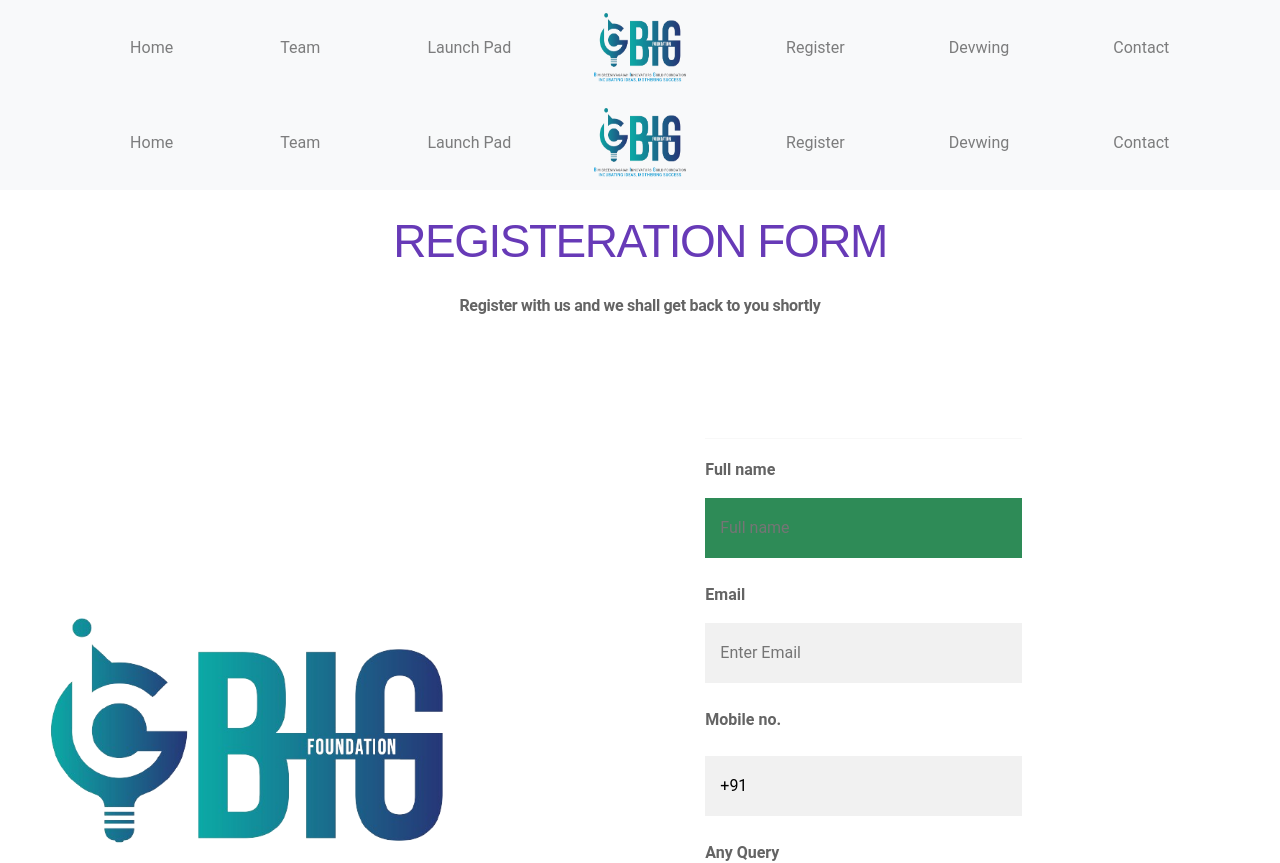
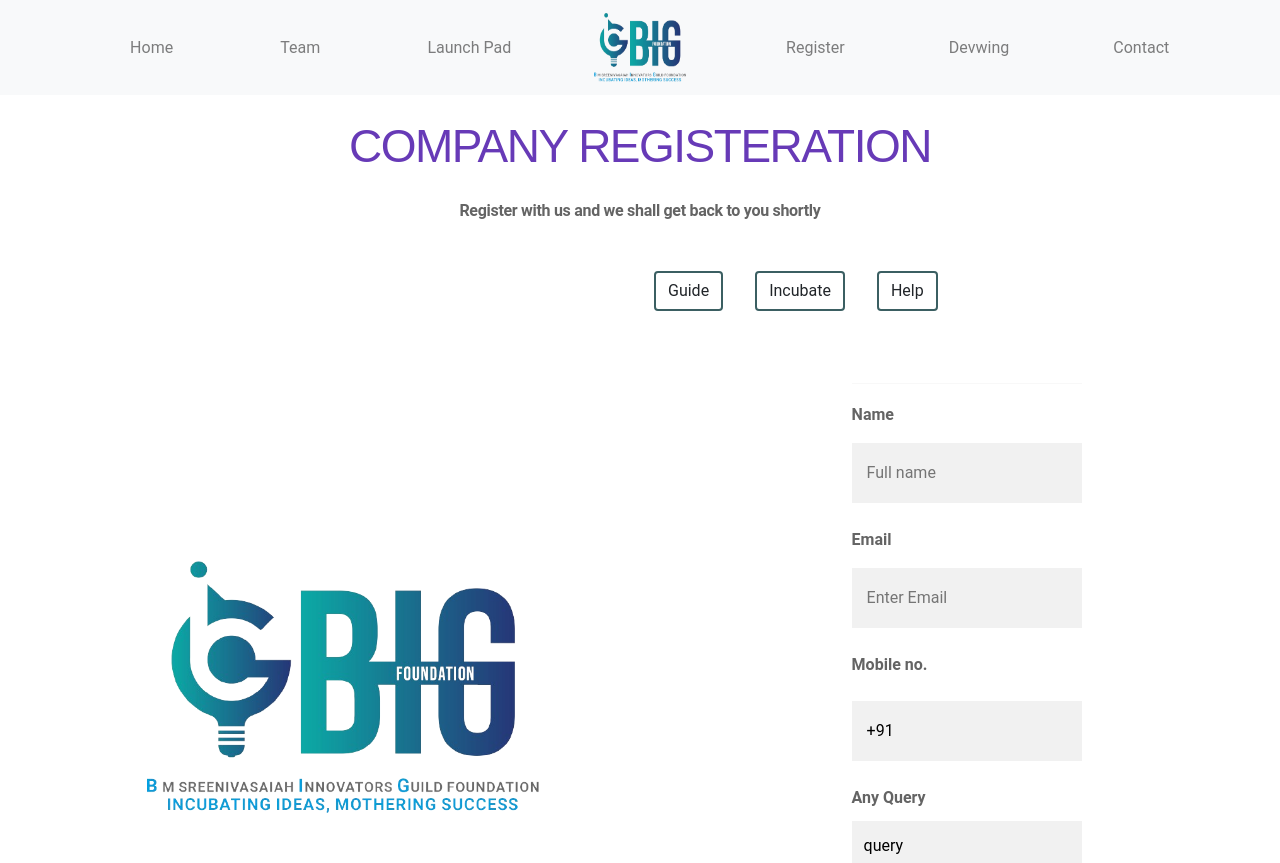
Before and after one commit to dhawansolanki/BigFoundation-Frontend, a React (Create React App) app: page /RegisterCompany in a window 1280 px wide. Shown: the top 863 px of the page. Built offline with nearby package versions, Linux system fonts and the light colour scheme.

Commit message:
completd registration pages structure

```diff
--- a/package.json
+++ b/package.json
@@ -7,6 +7,9 @@
     "@testing-library/react": "^13.4.0",
     "@testing-library/user-event": "^13.5.0",
     "bootstrap": "^5.3.2",
+    "boxicons": "^2.1.4",
+    "lucide": "^0.312.0",
+    "lucide-react": "^0.312.0",
     "react": "^18.2.0",
     "react-dom": "^18.2.0",
     "react-router-dom": "^6.21.2",
--- a/src/pages/Register1/Register1.css
+++ b/src/pages/Register1/Register1.css
@@ -1,4 +1,15 @@
-
+body{
+    margin: 0;
+    padding: 0;
+    box-sizing: border-box;
+}
+html,body{
+    display: grid;
+    height: 100%;
+    width: 100%;
+    place-items: centre;
+    /* background: -webkit-linear-gradient(left,#a445b2,#fa4299); */
+}
 .register-header{
     display: flex;
     justify-content: center;
@@ -13,9 +24,36 @@
     align-items: center;
     justify-content: center;
 }
+.register-form{
+    flex: 1.2;
+}
 .register-image img{
-    margin-left: 23px;
+    margin-left: 2rem;
+    max-width: 60%;
+    max-height: 60%;
 }
-.form{
-    border: none;
+
+.main-content{
+    display: flex;
+    flex-direction: row-reverse;
 }
+.register{
+    display: flex;
+    flex-direction: column;
+}
+.form-btn{
+    display: flex;
+    flex-direction: row;
+    gap: 2rem;
+}
+.btn{
+    max-width: 30%;
+    display: flex;
+    border: 2px solid rgb(59, 95, 98);
+    /* background: rgb(229, 229, 116); */
+}
+.register-image{
+    display: flex;
+    justify-content: center;
+    align-items: center;
+}
--- a/src/pages/Register1/RegisterAlumini.js
+++ b/src/pages/Register1/RegisterAlumini.js
@@ -1,15 +1,14 @@
 import React from 'react'
 import "./Register1.css"
-import Header from '../../Components/Header/Header'
-import Footer from '../../Components/Footer/Footer'
+
 
 const RegisterAlumini = () => {
   return (
     <div>
       <>
-        <Header/>
+
         <div className="register-header">
-        <h1 id="heading">Registeration Form</h1>
+        <h1 id="heading">Alumini Registeration</h1>
         <p>Register with us and we shall get back to you shortly</p>
     </div>
     <section className='register'>
@@ -26,7 +25,7 @@
                         <div className="container">
                             <hr />
                             <label for="first name"><b>Full name</b></label>
-                            <input style={{backgroundColor:"seagreen"}} type="text" name="Full name" placeholder="Full name" size="15" required />
+                            <input type="text" name="Full name" placeholder="Full name" size="15" required />
                             <label for="email"><b>Email</b></label>
                             <input type="text" placeholder="Enter Email" name="email" required />
                             <label>
@@ -53,7 +52,6 @@
             <img src="\bigf.png" alt='logo' />
     </section>
     </section>
-    <Footer/>
       </>
     </div>
   )
--- a/src/pages/Register1/RegisterCompany.js
+++ b/src/pages/Register1/RegisterCompany.js
@@ -1,32 +1,45 @@
 import React from 'react'
 import "./Register1.css"
-import Header from '../../Components/Header/Header'
-import Footer from '../../Components/Footer/Footer'
+import { useState } from 'react';
+
 
 const RegisterCompany = () => {
+
+    const [activeForm, setActiveForm] = useState("form1");
+
+    const showForm = (formId) => {
+        setActiveForm(formId);
+    };
     return (
         <div>
             <>
-        <Header/>
+
                 <div className="register-header">
-        <h1 id="heading">Registeration Form</h1>
+                    <h1 id="heading">Company Registeration</h1>
                     <p>Register with us and we shall get back to you shortly</p>
                 </div>
-    <section className='register'>
+                <div className="main-content">
 
                     {/*----Right Section----*/}
                     <section className='register-form'>
+                        <div className="form-btn">
+                        <button className='btn' onClick={() => showForm('form1')}>Guide</button>
+                        <button className='btn' onClick={() => showForm('form2')}>Incubate</button>
+                        <button className='btn' onClick={() => showForm('form3')}>Help</button>
+                        </div>
+                        {/* Form 1 */}
+                        {activeForm === 'form1' && (
                             <div className="container-fluid">
                                 <div className="row justify-content-center">
                                     <div className="col-11 col-sm-10 col-md-10 col-lg-6 col-xl-5  p-0 mt-3 mb-2">
                                         <div className="form">
                                             <div className="px-0 pt-4 pb-0 mt-3 mb-3">
 
-                        <form/>
+                                                <form />
                                                 <div className="container">
                                                     <hr />
-                            <label for="first name"><b>Full name</b></label>
-                            <input style={{backgroundColor:"seagreen"}} type="text" name="Full name" placeholder="Full name" size="15" required />
+                                                    <label for="first name"><b>Name</b></label>
+                                                    <input type="text" name="Full name" placeholder="Full name" size="15" required />
                                                     <label for="email"><b>Email</b></label>
                                                     <input type="text" placeholder="Enter Email" name="email" required />
                                                     <label>
@@ -47,13 +60,90 @@
                                     </div>
                                 </div>
                             </div>
+                        )}
+
+
+
+                        {/* Form 2 */}
+                        {activeForm === 'form2' && (
+                            <div className="container-fluid">
+                                <div className="row justify-content-center">
+                                    <div className="col-11 col-sm-10 col-md-10 col-lg-6 col-xl-5  p-0 mt-3 mb-2">
+                                        <div className="form">
+                                            <div className="px-0 pt-4 pb-0 mt-3 mb-3">
+
+                                                <form />
+                                                <div className="container">
+                                                    <hr />
+                                                    <label for="first name"><b>Full name</b></label>
+                                                    <input type="text" name="Full name" placeholder="Full name" size="15" required />
+                                                    <label for="email"><b>Email</b></label>
+                                                    <input type="text" placeholder="Enter Email" name="email" required />
+                                                    <label>
+                                                        <label for="Phone no."><b>Mobile no.</b></label>
+                                                    </label>
+                                                    <input type="text" name="phone no" placeholder="Mobile no."
+                                                        value="+91" size="2" />
+                                                    <label for="query"><b>Any Query</b></label>
+                                                    <textarea cols="80" rows="5" placeholder="query" value="query" name="query"
+                                                    >
+                                                    </textarea>
+                                                    <button type="submit" className="registerbtn pageclip-form__submit">Register</button>
+                                                    <form>
+                                                    </form>
+                                                </div>
+                                            </div>
+                                        </div>
+                                    </div>
+                                </div>
+                            </div>
+                        )}
+
+
+
+                        {/* Form 3 */}
+                        {activeForm === 'form3' && (
+                            <div className="container-fluid">
+                                <div className="row justify-content-center">
+                                    <div className="col-11 col-sm-10 col-md-10 col-lg-6 col-xl-5  p-0 mt-3 mb-2">
+                                        <div className="form">
+                                            <div className="px-0 pt-4 pb-0 mt-3 mb-3">
+
+                                                <form />
+                                                <div className="container">
+                                                    <hr />
+                                                    <label for="first name"><b>Full name</b></label>
+                                                    <input type="text" name="Full name" placeholder="Full name" size="15" required />
+                                                    <label for="email"><b>Email</b></label>
+                                                    <input type="text" placeholder="Enter Email" name="email" required />
+                                                    <label>
+                                                        <label for="Phone no."><b>Mobile no.</b></label>
+                                                    </label>
+                                                    <input type="text" name="phone no" placeholder="Mobile no."
+                                                        value="+91" size="2" />
+                                                    <label for="query"><b>Any Query</b></label>
+                                                    <textarea cols="80" rows="5" placeholder="query" value="query" name="query"
+                                                    >
+                                                    </textarea>
+                                                    <button type="submit" className="registerbtn pageclip-form__submit">Register</button>
+                                                    <form>
+                                                    </form>
+                                                </div>
+                                            </div>
+                                        </div>
+                                    </div>
+                                </div>
+                            </div>
+                        )}
+
+
                     </section>
                     {/*----Left Section----*/}
                     <section className='register-image'>
                         <img src="\bigf.png" alt='logo' />
                     </section>
-    </section>
-    <Footer/>
+
+                </div>
             </>
         </div>
     )
```
Also changed, not shown: 1 other file (tests, documents, lock files or other folders). Lines whose indentation alone changed are shown as unchanged.
